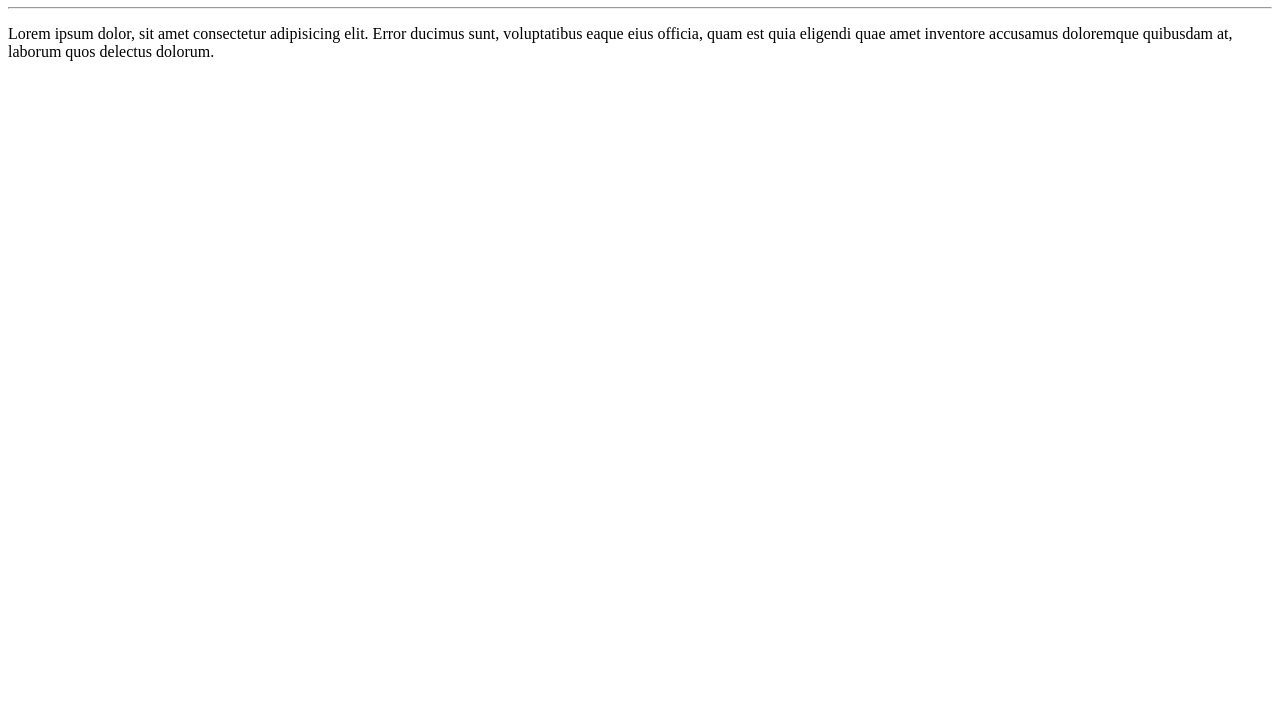
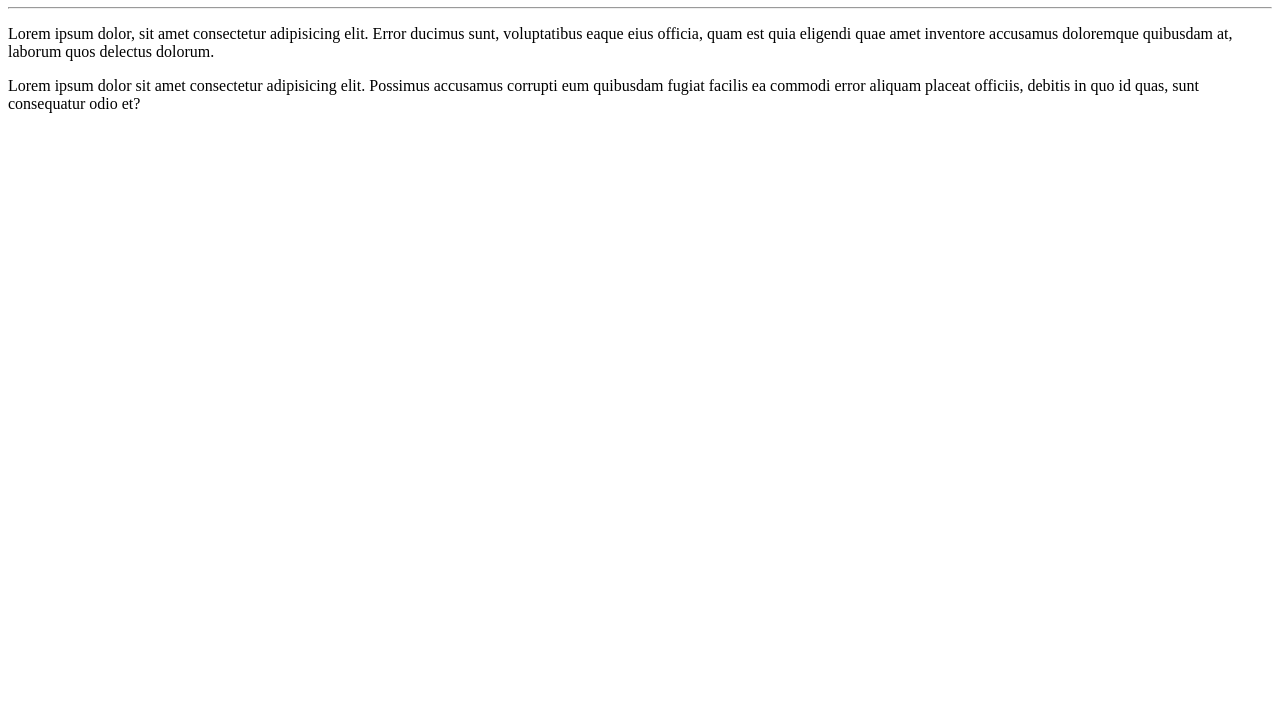
Before and after one commit to joaosvfelix1/Ola-Mundo, a plain HTML site: page site-exemplo/index.html in a window 1280 px wide. Shown: the part 73-800 px from the top of the page. Drawn offline with Linux system fonts and the light colour scheme.

Commit message:
Criei outro lorem

```diff
--- a/site-exemplo/index.html
+++ b/site-exemplo/index.html
@@ -10,5 +10,6 @@
     <h1>Olá, mundo!</h1>
     <hr>
     <p>Lorem ipsum dolor, sit amet consectetur adipisicing elit. Error ducimus sunt, voluptatibus eaque eius officia, quam est quia eligendi quae amet inventore accusamus doloremque quibusdam at, laborum quos delectus dolorum.</p>
+    <p>Lorem ipsum dolor sit amet consectetur adipisicing elit. Possimus accusamus corrupti eum quibusdam fugiat facilis ea commodi error aliquam placeat officiis, debitis in quo id quas, sunt consequatur odio et?</p>
 </body>
 </html>
```
